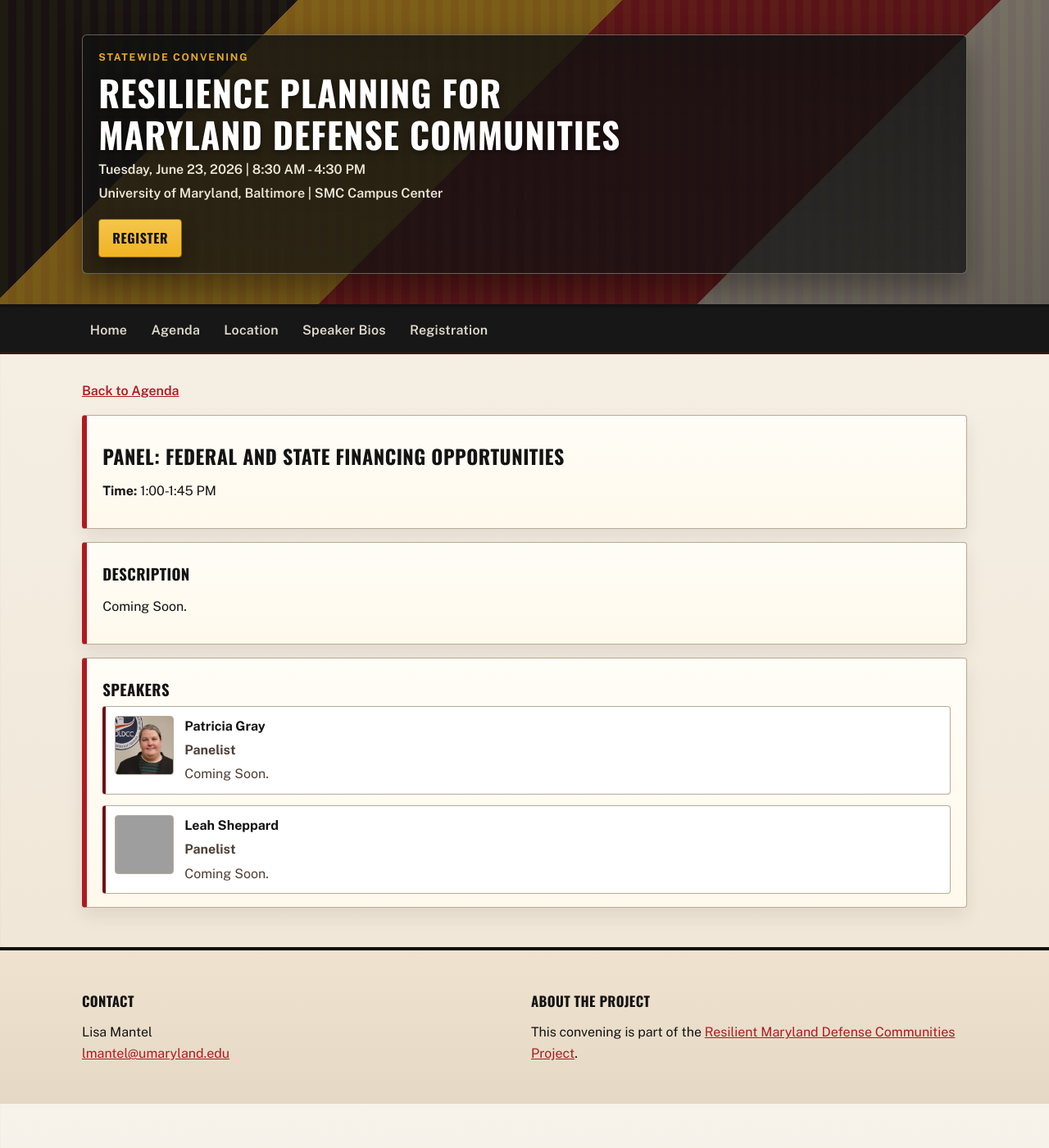
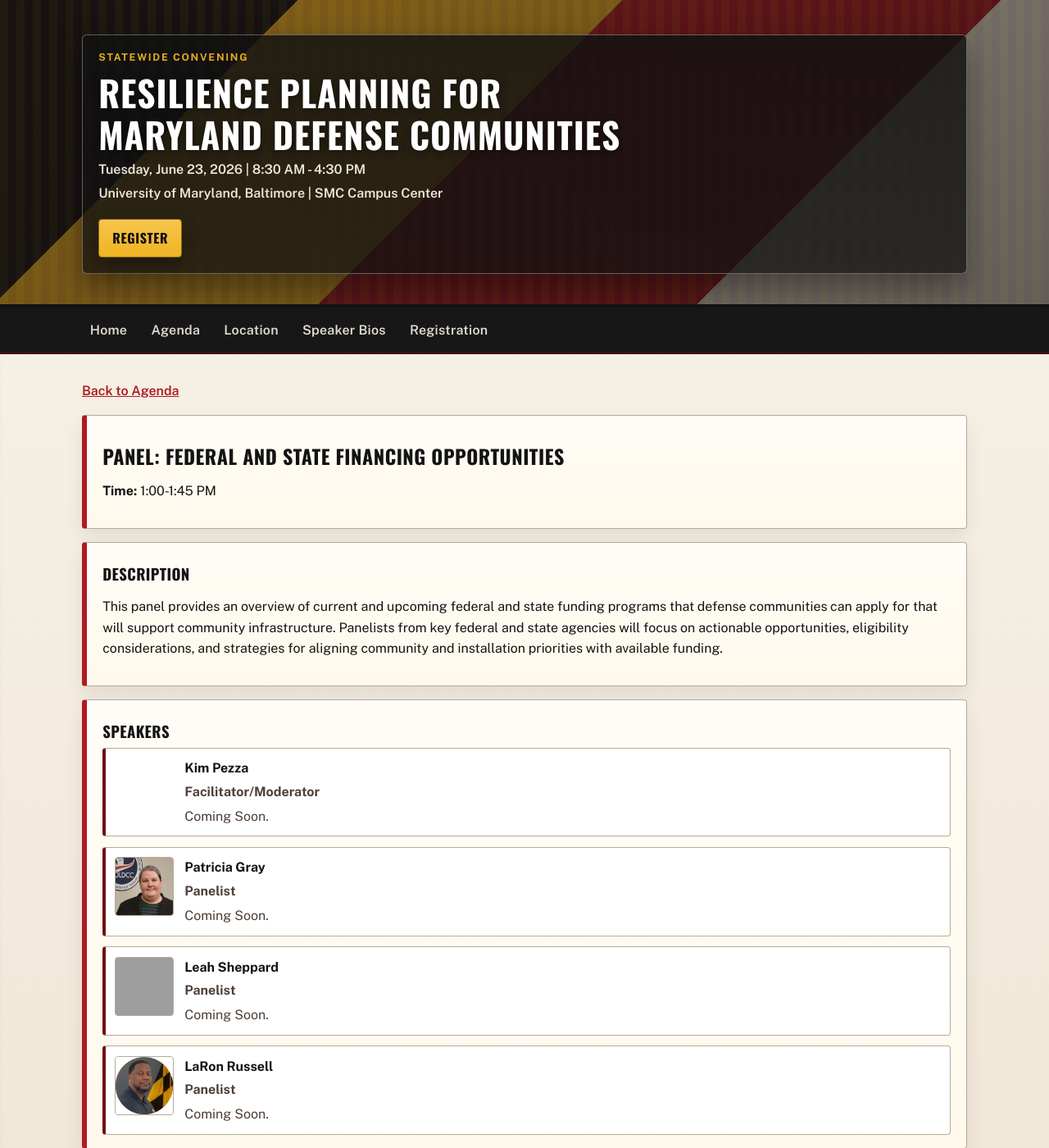
Before and after one commit to christophersw/convening_website, a Jekyll site: the page built from sessions/panel-federal-state-financing-opportunities.md, in a window 1280 px wide and 1400 px high. Shown: the whole window at 82% size. Built offline with Jekyll 4.4.1, drawn with Linux system fonts in a browser that asks for light colours; grey boxes are pictures that could not be loaded.

Commit message:
Updated Speakers and Panel Descriptions.

```diff
--- a/sessions/panel-federal-state-financing-opportunities.md
+++ b/sessions/panel-federal-state-financing-opportunities.md
@@ -5,12 +5,18 @@ permalink: /agenda/sessions/panel-federal-state-financing-opportunities/
 session_title: "Panel: Federal and State Financing Opportunities"
 session_time: 1:00-1:45 PM
 speakers:
+  - name: Kim Pezza
+    role: Facilitator/Moderator
+    url: /speakers/kim-pezza/
   - name: Patricia Gray
     role: Panelist
     url: /speakers/patricia-gray/
   - name: Leah Sheppard
     role: Panelist
     url: /speakers/leah-sheppard/
+  - name: LaRon Russell
+    role: Panelist
+    url: /speakers/laron-russell/
 ---
 
-Coming Soon.
+This panel provides an overview of current and upcoming federal and state funding programs that defense communities can apply for that will support community infrastructure. Panelists from key federal and state agencies will focus on actionable opportunities, eligibility considerations, and strategies for aligning community and installation priorities with available funding.
```
Also changed, not shown: sessions/panel-creative-financing-opportunities.md (+1 -1 lines), sessions/panel-flooding-community-partnerships.md (+4 -1 lines), sessions/panel-innovative-energy-partnerships.md (+4 -1 lines), speakers/eric-leshinsky.md (added, +13 -0 lines), speakers/harry-kleiser.md (added, +15 -0 lines), speakers/kim-pezza.md (added, +13 -0 lines), speakers/laron-russell.md (+2 -2 lines), assets/images/speakers/laron-russell.png (added).
